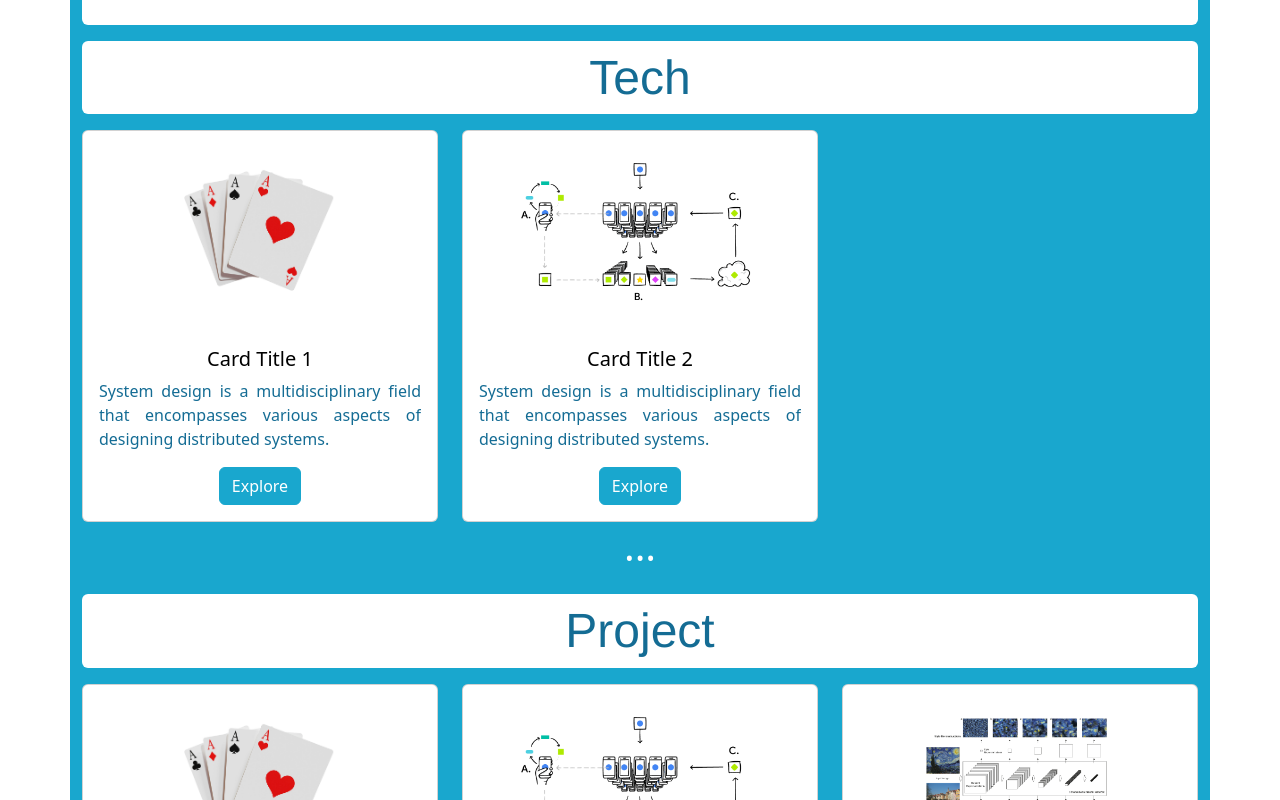
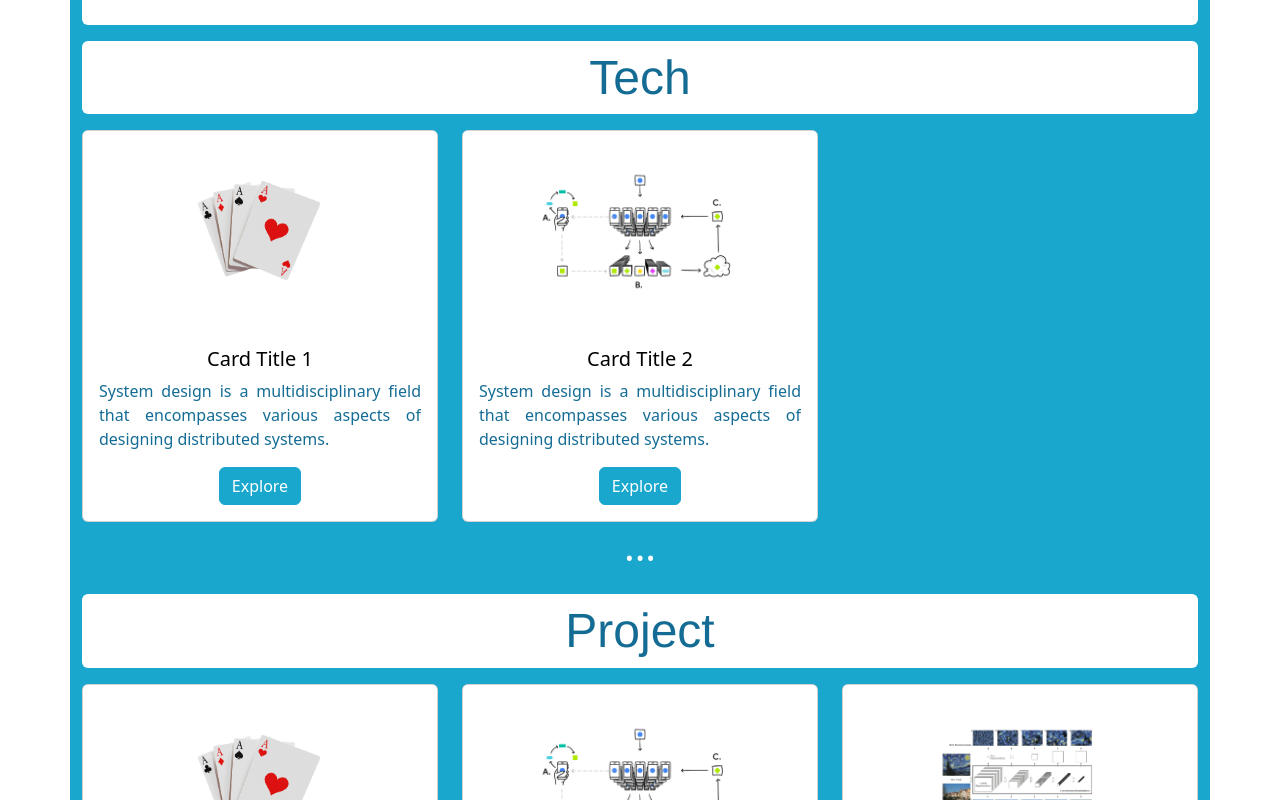
Before and after one commit to abhishekprakash256/frontend-component-kit, a React (Vite) app: page / in a window 1280 px wide. Shown: the part 2420-3220 px from the top of the page. Built offline with nearby package versions, Linux system fonts and the light colour scheme.

Commit message:
cards changed

```diff
--- a/src/components/CardsPaignation.tsx
+++ b/src/components/CardsPaignation.tsx
@@ -16,10 +16,10 @@ import '../styles/PaignatationExp.css'; // the custom import file
 // Card Component
 
 const CardExp: React.FC<CardExpProps> = ({ card_para, img_src, card_url, card_title }) => {
-  //console.log("✅ CardExp is rendering:", { card_title, card_para, img_src, card_url });
+  //console.log("CardExp is rendering:", { card_title, card_para, img_src, card_url });
   return (
     <Card className="">
-      <Card.Img className="card-img-container p-3 " variant="top" src={img_src} />
+      <Card.Img className="card-img-container p-3" variant="top" src={img_src} />
       <Card.Body>
         <div className="font-color-class text-center card-title">
           <Card.Title>{card_title}</Card.Title>
@@ -50,7 +50,7 @@ interface CardExpListProps {
   cardData: CardExpProps[];
 }
 
-// ✅ Main Component with Pagination
+// Main Component with Pagination
 const CardsPaignation: React.FC<CardExpListProps> = ({ cardData }) => {
   const [currentPage, setCurrentPage] = useState(1);
   const cardsPerPage = 9; // set the number of cards per page
--- a/src/components/PaignatationExp.tsx
+++ b/src/components/PaignatationExp.tsx
@@ -1,5 +1,5 @@
 /*
-The component to make the paignanton only the paignation bar
+The component to make the paignanton only the paignation bar it is not in the Cards Paignanation inbuild
 */
 
 import React from 'react';
--- a/src/styles/Card.css
+++ b/src/styles/Card.css
@@ -19,6 +19,8 @@
     height: 200px; /* Set the height you want */
     object-fit: contain; /* Ensures the image fits within the container */
     object-position: center; /* Centers the image horizontally */
+    border : 15px solid var(--background-color);
+    background-color: var(--primary-light-color);
 
 
   }
@@ -40,3 +42,7 @@
 .justify-content {
   text-align: justify; /* Aligns text properly */
 }
+
+.card img {
+
+}
```
Also changed, not shown: 6 other files (tests, documents, lock files or other folders).
